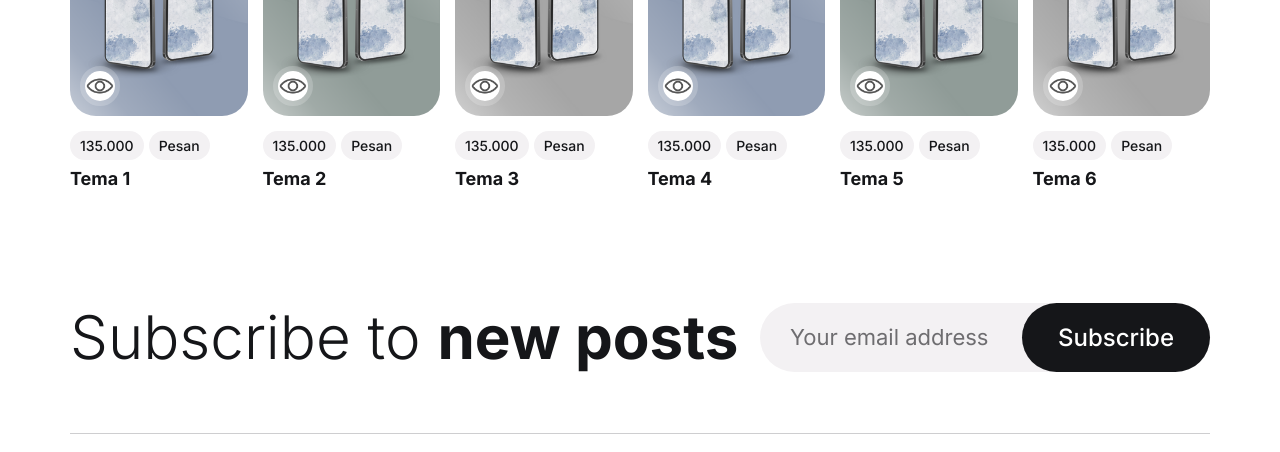
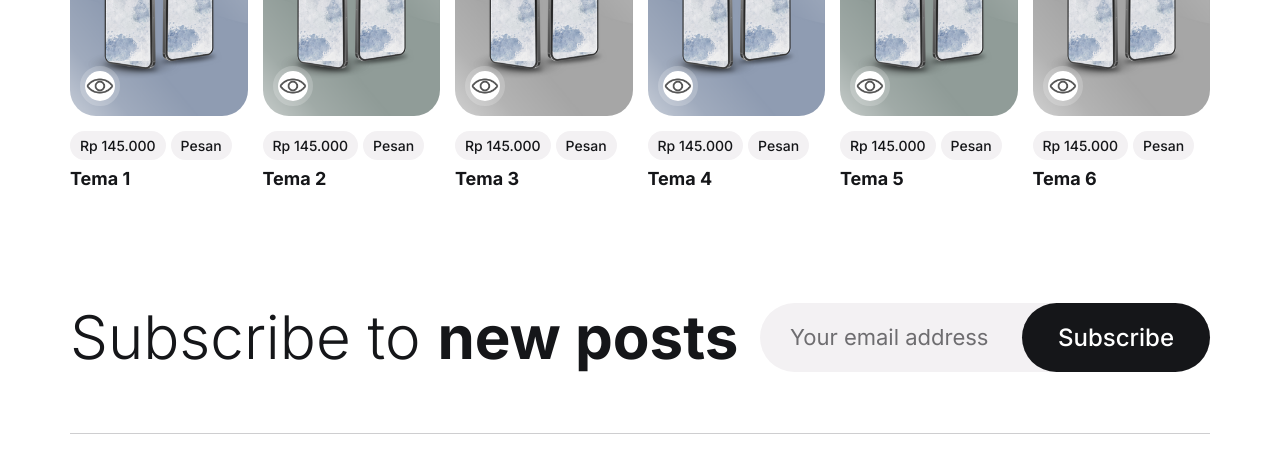
Before and after one commit to sahdanka13/ivy, a plain HTML site: page index.html in a window 1280 px wide. Shown: the part 1480-1932 px from the top of the page. Drawn offline with nearby package versions, Linux system fonts and the light colour scheme.

Commit message:
Add files via upload

```diff
--- a/index.html
+++ b/index.html
@@ -487,7 +487,7 @@
                     <ul class="card-meta-list">
 
                       <li>
-                        <a href="#" class="card-tag">135.000</a>
+                        <a href="#" class="card-tag">Rp 145.000</a>
                       </li>
 
                       <li>
@@ -531,7 +531,7 @@
                   <ul class="card-meta-list">
 
                     <li>
-                      <a href="#" class="card-tag">135.000</a>
+                      <a href="#" class="card-tag">Rp 145.000</a>
                     </li>
 
                     <li>
@@ -576,7 +576,7 @@
                   <ul class="card-meta-list">
 
                     <li>
-                      <a href="#" class="card-tag">135.000</a>
+                      <a href="#" class="card-tag">Rp 145.000</a>
                     </li>
 
                     <li>
@@ -620,7 +620,7 @@
                   <ul class="card-meta-list">
 
                     <li>
-                      <a href="#" class="card-tag">135.000</a>
+                      <a href="#" class="card-tag">Rp 145.000</a>
                     </li>
 
                     <li>
@@ -664,7 +664,7 @@
                   <ul class="card-meta-list">
 
                     <li>
-                      <a href="#" class="card-tag">135.000</a>
+                      <a href="#" class="card-tag">Rp 145.000</a>
                     </li>
 
                     <li>
@@ -708,7 +708,7 @@
                   <ul class="card-meta-list">
 
                     <li>
-                      <a href="#" class="card-tag">135.000</a>
+                      <a href="#" class="card-tag">Rp 145.000</a>
                     </li>
 
                     <li>
```
